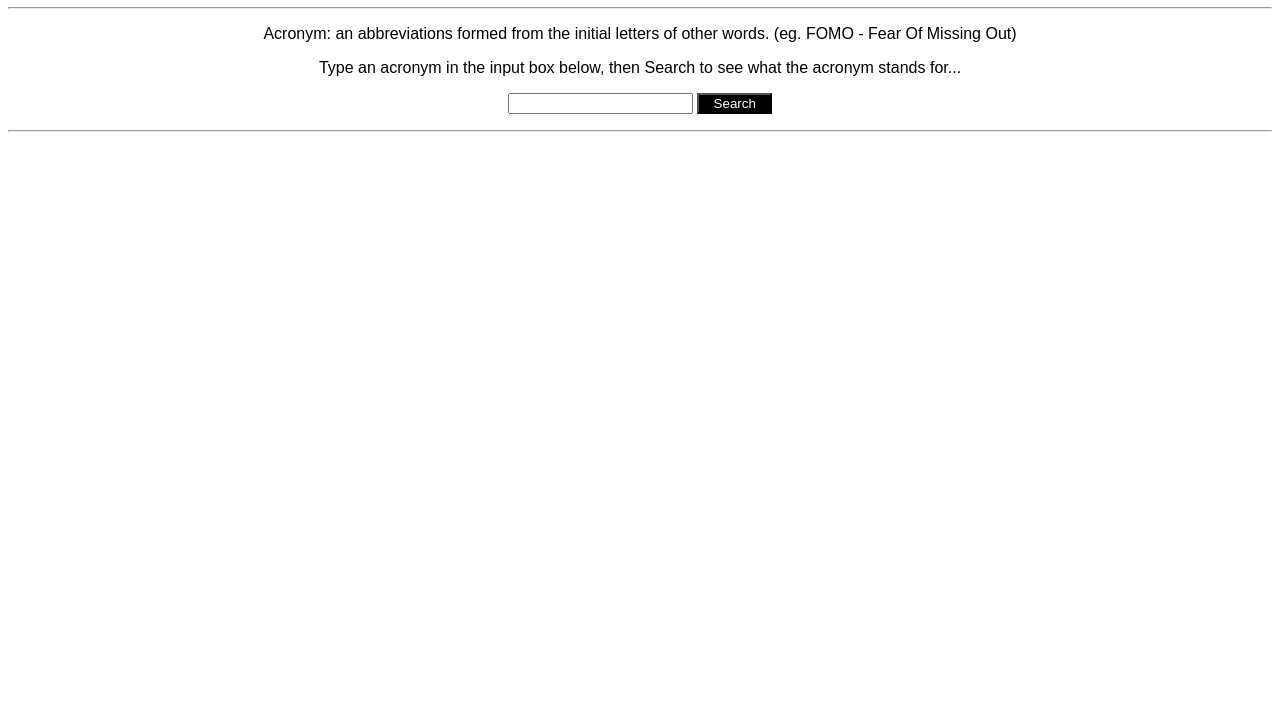
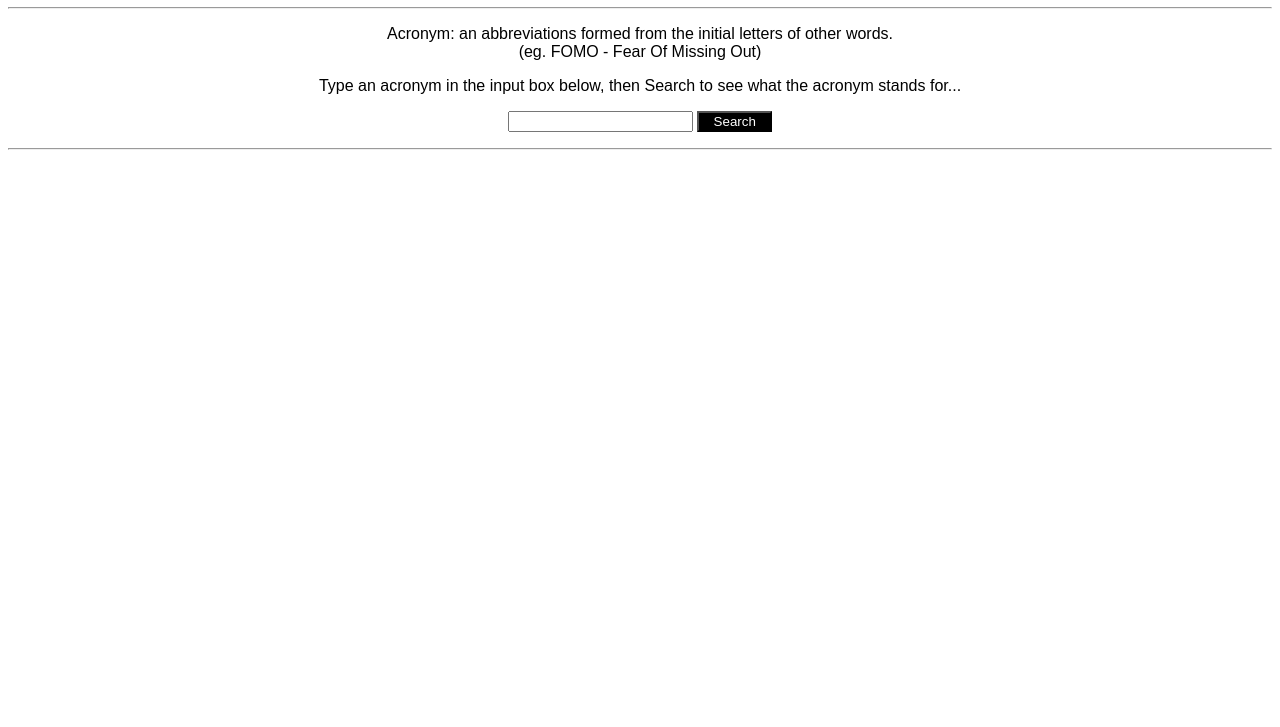
Before and after one commit to Stirling-Silver/Acronym-Lookup, a plain HTML site: page index.html in a window 1280 px wide. Shown: the part 73-800 px from the top of the page. Drawn offline with Linux system fonts and the light colour scheme.

Commit message:
No acronyms yet

```diff
--- a/index.html
+++ b/index.html
@@ -8,10 +8,11 @@
   <body>
     <h1>Acronym Lookup</h1>
     <hr />
-    <p class="Acryonymdef">
+    <p class="Acronymdef">
       Acronym: an abbreviations formed from the initial letters of other words.
       (eg. FOMO - Fear Of Missing Out)
     </p>
+
     <p>
       Type an acronym in the input box below, then Search to see what the
       acronym stands for...
--- a/style.css
+++ b/style.css
@@ -5,7 +5,10 @@ font-family: Arial, Helvetica, sans-serif;
 }
 
 .Acronymdef {
-    width: 50px;
+    width: 530px;
+    text-align: center;
+    margin-left: auto;
+    margin-right: auto;
 }
 
 button {
```
Also changed, not shown: main.js (line endings or trailing spaces).
